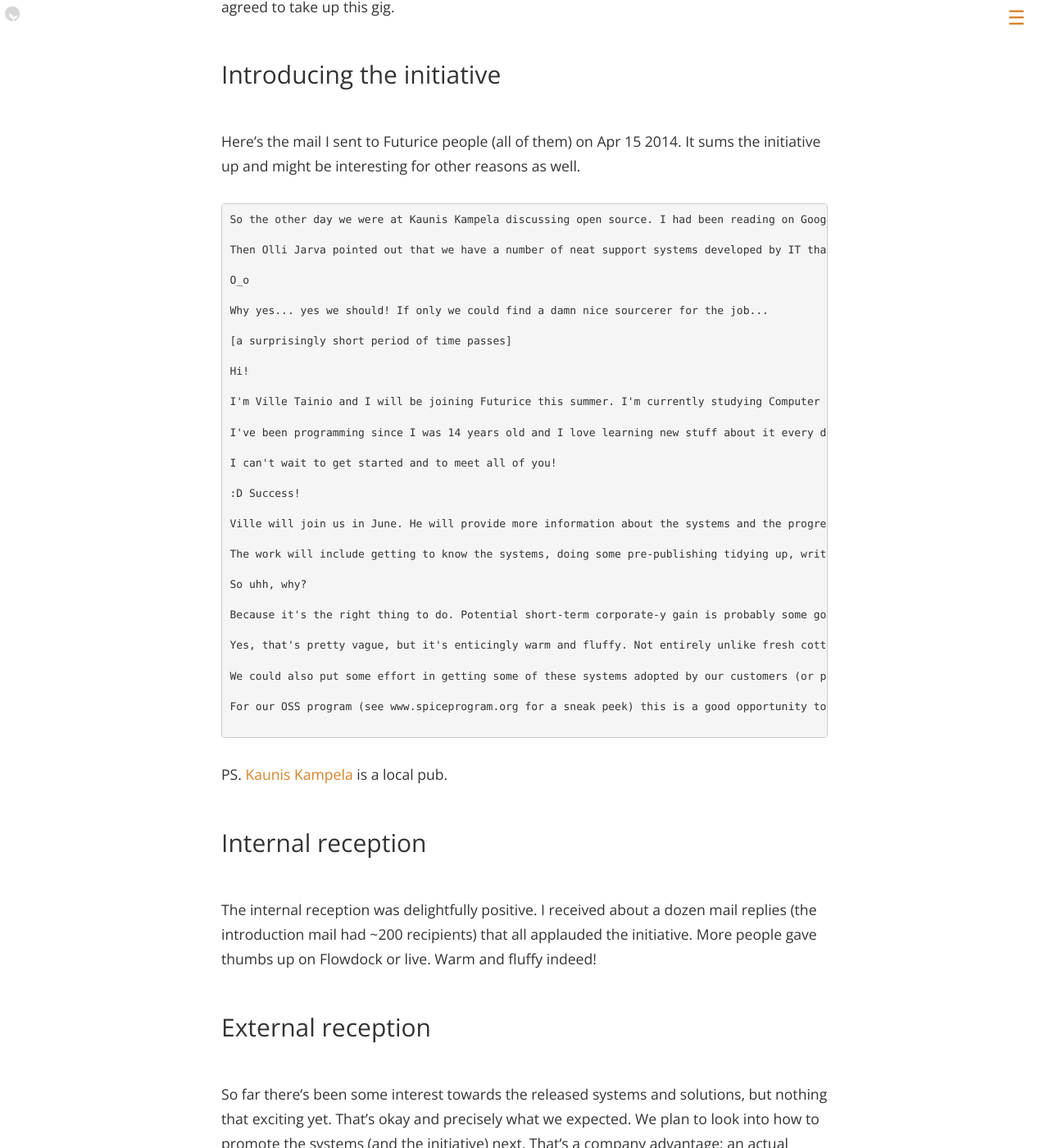
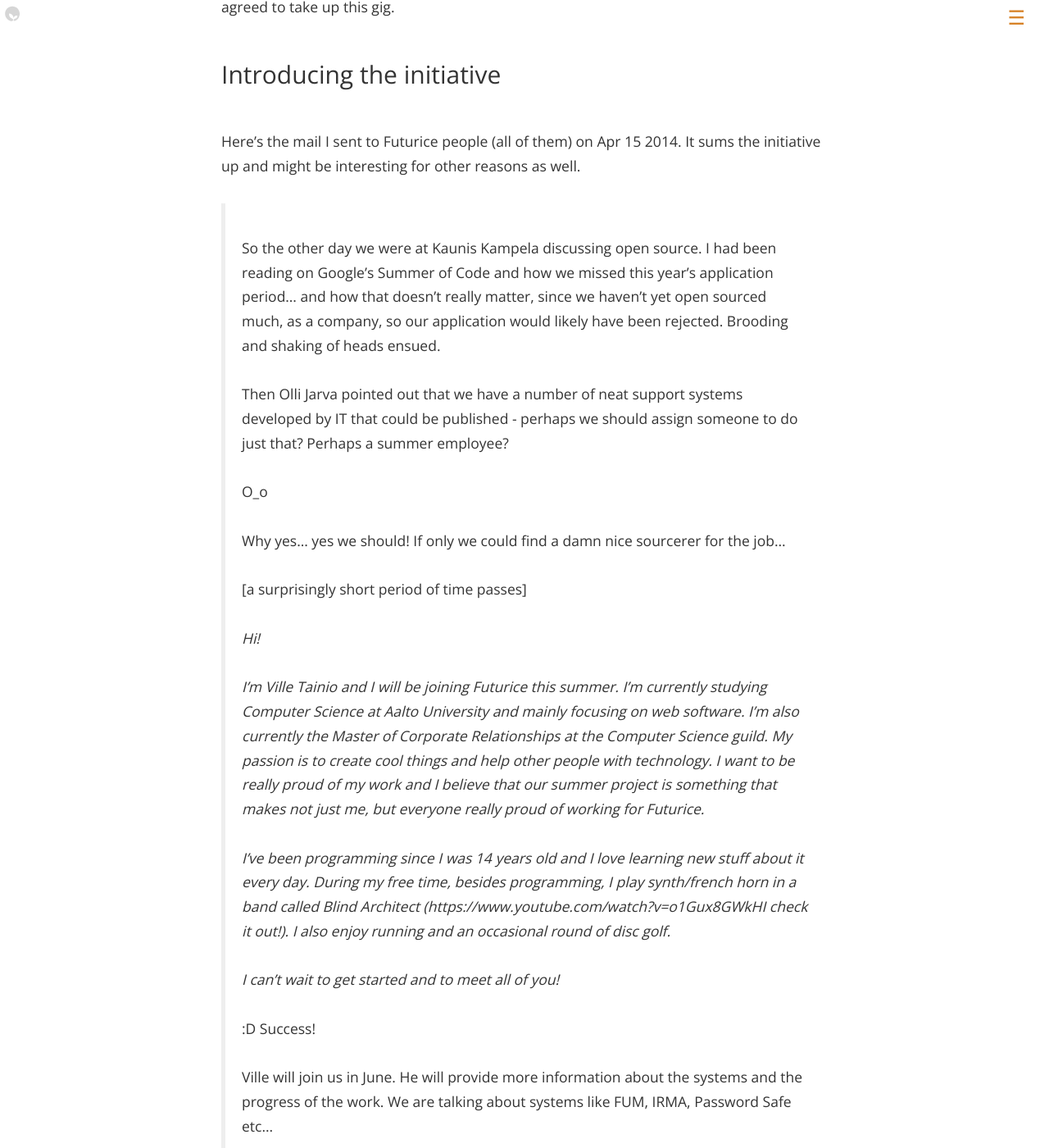
Before and after one commit to futurice/spiceprogram, a Jekyll site: the page built from summer-of-love/index.html, in a window 1280 px wide and 1400 px high, scrolled down 1199 px. Shown: the whole window at 82% size. Built offline with Jekyll 4.4.1, drawn with Linux system fonts in a browser that asks for light colours; nearby versions of some CDN libraries; some of the changed text lies outside the part shown.

Commit message:
Modified quote in summer of love page

```diff
--- a/_includes/summer-of-love.md
+++ b/_includes/summer-of-love.md
@@ -15,42 +15,40 @@
 --------------------------
 Here's the mail I sent to Futurice people (all of them) on Apr 15 2014. It sums the initiative up and might be interesting for other reasons as well.
 
-<pre>
-So the other day we were at Kaunis Kampela discussing open source. I had been reading on Google's Summer of Code and how we missed this year's application period... and how that doesn't really matter, since we haven't yet open sourced much, as a company, so our application would likely have been rejected. Brooding and shaking of heads ensued.
+>So the other day we were at Kaunis Kampela discussing open source. I had been reading on Google's Summer of Code and how we missed this year's application period... and how that doesn't really matter, since we haven't yet open sourced much, as a company, so our application would likely have been rejected. Brooding and shaking of heads ensued.
+>
+>Then Olli Jarva pointed out that we have a number of neat support systems developed by IT that could be published - perhaps we should assign someone to do just that? Perhaps a summer employee?
+>
+>O_o
+>
+>Why yes... yes we should! If only we could find a damn nice sourcerer for the job...
+>
+>[a surprisingly short period of time passes]
+>
+>*Hi!*
+>
+>*I'm Ville Tainio and I will be joining Futurice this summer. I'm currently studying Computer Science at Aalto University and mainly focusing on web software.  I'm also currently the Master of Corporate Relationships at the Computer Science guild.  My passion is to create cool things and help other people with technology. I want to be really proud of my work and I believe that our summer project is something that makes not just me, but everyone really proud of working for Futurice.*
+>
+>*I've been programming since I was 14 years old and I love learning new stuff about it every day. During my free time, besides programming, I play synth/french horn in a band called Blind Architect (https://www.youtube.com/watch?v=o1Gux8GWkHI check it out!). I also enjoy running and an occasional round of disc golf.*
+>
+>*I can't wait to get started and to meet all of you!*
+>
+>:D Success!
+>
+>Ville will join us in June. He will provide more information about the systems and the progress of the work. We are talking about systems like FUM, IRMA, Password Safe etc...
+>
+>The work will include getting to know the systems, doing some pre-publishing tidying up, writing relevant documentation and pushing to public Github repositories, managing issues and hopefully even handling some pull requests from other contributors. And a whole lot of communication, at least in the shape of blog posts.
+>
+>So uhh, why?
+>
+>Because it's the right thing to do. Potential short-term corporate-y gain is probably some good press, which might help out our recruitment. Possibly even some customer brand recognition.
+>
+>Yes, that's pretty vague, but it's enticingly warm and fluffy. Not entirely unlike fresh cotton candy.
+>
+>We could also put some effort in getting some of these systems adopted by our customers (or potential customers), since they are pretty damn sweet, and we're in a good position to sell consultancy on the side.
+>
+>For our OSS program (see www.spiceprogram.org for a sneak peek) this is a good opportunity to show that we can walk the walk.
 
-Then Olli Jarva pointed out that we have a number of neat support systems developed by IT that could be published - perhaps we should assign someone to do just that? Perhaps a summer employee?
-
-O_o
-
-Why yes... yes we should! If only we could find a damn nice sourcerer for the job...
-
-[a surprisingly short period of time passes]
-
-Hi!
-
-I'm Ville Tainio and I will be joining Futurice this summer. I'm currently studying Computer Science at Aalto University and mainly focusing on web software.  I'm also currently the Master of Corporate Relationships at the Computer Science guild.  My passion is to create cool things and help other people with technology. I want to be really proud of my work and I believe that our summer project is something that makes not just me, but everyone really proud of working for Futurice.
-
-I've been programming since I was 14 years old and I love learning new stuff about it every day. During my free time, besides programming, I play synth/french horn in a band called Blind Architect (https://www.youtube.com/watch?v=o1Gux8GWkHI check it out!). I also enjoy running and an occasional round of disc golf.
-
-I can't wait to get started and to meet all of you!
-
-:D Success!
-
-Ville will join us in June. He will provide more information about the systems and the progress of the work. We are talking about systems like FUM, IRMA, Password Safe etc...
-
-The work will include getting to know the systems, doing some pre-publishing tidying up, writing relevant documentation and pushing to public Github repositories, managing issues and hopefully even handling some pull requests from other contributors. And a whole lot of communication, at least in the shape of blog posts.
-
-So uhh, why?
-
-Because it's the right thing to do. Potential short-term corporate-y gain is probably some good press, which might help out our recruitment. Possibly even some customer brand recognition.
-
-Yes, that's pretty vague, but it's enticingly warm and fluffy. Not entirely unlike fresh cotton candy.
-
-We could also put some effort in getting some of these systems adopted by our customers (or potential customers), since they are pretty damn sweet, and we're in a good position to sell consultancy on the side.
-
-For our OSS program (see www.spiceprogram.org for a sneak peek) this is a good opportunity to show that we can walk the walk.
-
-</pre>
 
 PS. [Kaunis Kampela](http://www.kalaravintolat.fi/kauniskampela "Kaunis Kampela") is a local pub.
 
```
